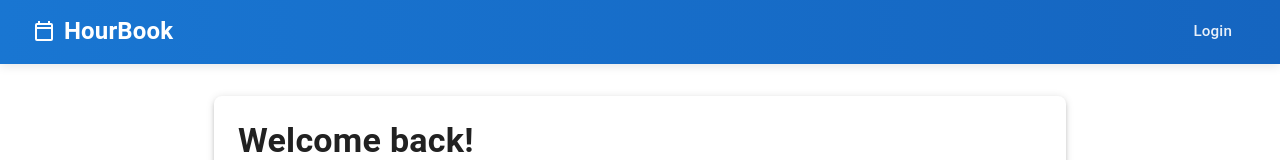
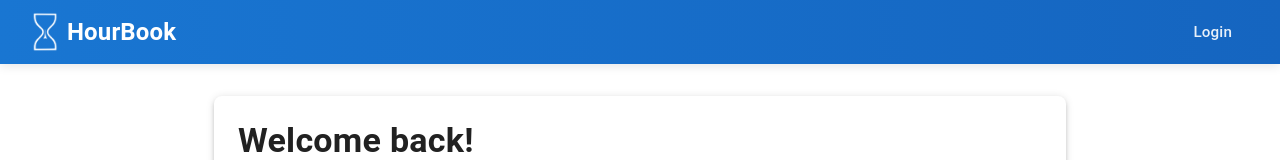
Before and after one commit to kvilho/nowhitespaces, a React (Vite) app in the folder frontend/: page / in a window 1280 px wide. Shown: the top 160 px of the page. Built offline with nearby package versions, Linux system fonts and the light colour scheme; no server answers.

Commit message:
Logon implementointi

```diff
--- a/frontend/index.html
+++ b/frontend/index.html
@@ -2,7 +2,7 @@
 <html lang="en">
   <head>
     <meta charset="UTF-8" />
-    <link rel="icon" type="image/svg+xml" href="/vite.svg" />
+    <link rel="icon" type="image/png" href="/logo.png" sizes="96x96" />
     <meta name="viewport" content="width=device-width, initial-scale=1.0" />
     <link href='https://unpkg.com/boxicons@2.1.4/css/boxicons.min.css' rel='stylesheet'>
     <title>HourBook</title>
--- a/frontend/src/components/Navbar.tsx
+++ b/frontend/src/components/Navbar.tsx
@@ -58,9 +58,11 @@ const Navbar: React.FC<NavbarProps> = ({ darkMode, onDarkModeChange }) => {
         <nav className="navbar">
             <div className="navbar-container">
                 <Link to="/" className="navbar-brand">
-                    <svg viewBox="0 0 24 24" fill="currentColor">
-                        <path d="M19,4H18V2H16V4H8V2H6V4H5A2,2 0 0,0 3,6V20A2,2 0 0,0 5,22H19A2,2 0 0,0 21,20V6A2,2 0 0,0 19,4M19,20H5V10H19V20M19,8H5V6H19V8Z" />
-                    </svg>
+                    <img
+                        src="/logowhite.png"
+                        alt="Logo"
+                        className="navbar-logo"
+                    />
                     HourBook
                 </Link>
 
--- a/frontend/src/styles/navbar.css
+++ b/frontend/src/styles/navbar.css
@@ -24,6 +24,13 @@ body {
     padding-top: 64px; /* Same as navbar height */
     min-height: 100vh;
     box-sizing: border-box;
+}
+
+.navbar-logo {
+    height: 40px;
+    width: 26px;
+    margin-right: 1px;
+    vertical-align: middle;
 }
 
 .navbar-container {
```
Also changed, not shown: frontend/public/logo.png (added), frontend/public/logowhite.png (added).
